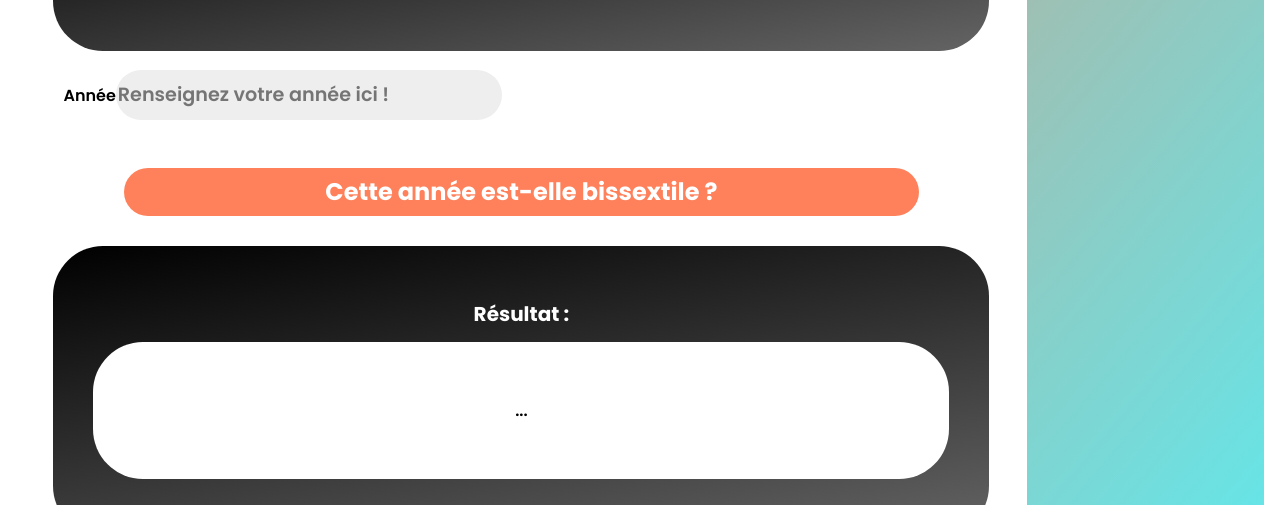
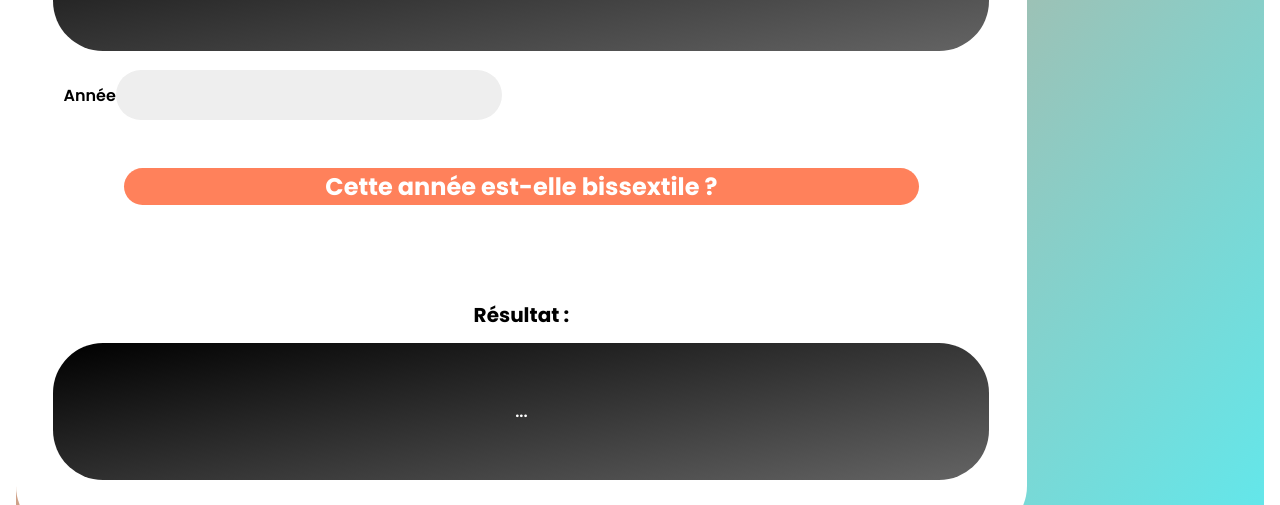
Before and after one commit to EpikToo/kosc_bissex, an Angular app in the folder bissex_front/: page /year in a window 1280 px wide. Shown: the part 295-800 px from the top of the page. Built offline with nearby package versions, Linux system fonts and the light colour scheme.

Commit message:
Style terminé sur range et year

```diff
--- a/bissex_front/src/app/bissex-range/bissex-range.component.html
+++ b/bissex_front/src/app/bissex-range/bissex-range.component.html
@@ -14,22 +14,24 @@
             <h1 class="small title">Renseignez un intervale d'années ci-dessous, puis validez pour découvrir quelles années sont bissextiles !</h1>
         </div>
         <form onsubmit="return false" (submit)="onSubmit()">
-          <div class="col-sm-6">
+          <div class="row">
+            <div class="col-sm">
               <label for="yeartbx" class="tbxindicator small">Année 1</label>
-            <input type="text" class="form-control tbx medium" id="year1tbx" placeholder="Renseignez votre année ici !" name="year1tbx">
+              <input type="text" class="form-control tbx small" id="year1tbx" name="year1tbx">
             </div>
-          <div class="col-sm-6">
-            <h1> SALUT </h1>
+            <div class="col-sm">
+              <h1 class="arrow big">>>>>>>>>>>>>>>>>>>>>>></h1>
             </div>
-          <div class="col-sm-6">
+            <div class="col-sm">
               <label for="yeartbx" class="tbxindicator small">Année 2</label>
-            <input type="text" class="form-control tbx medium" id="year2tbx" placeholder="Renseignez votre année ici !" name="year2tbx">
+              <input type="text" class="form-control tbx medium" id="year2tbx" name="year2tbx">
             </div>
-          <input type="submit" class="btn-primary btn Medium" id="yearbtn" value="Cette année est-elle bissextile ?" name="yearbtn">
+          </div>
+          <input type="submit" class="btn-primary btn medium" id="yearbtn" value="Des années bissextiles dans cet intervale ?" name="yearbtn">
         </form>
+        <div class="divresult">
+          <h1 class="medium title">Résultat :</h1>
           <div class="mantitl">
-          <h1 class="medium title">Résultat :</h1>
-          <div class="mantitl2">
             <p class="small title" [innerHtml]= "result"></p>
           </div>
         </div>
--- a/bissex_front/src/app/bissex-range/bissex-range.component.scss
+++ b/bissex_front/src/app/bissex-range/bissex-range.component.scss
@@ -13,6 +13,23 @@
         font-family: "Poppins", Arial, Helvetica, sans-serif;
         font-weight: 800;
         font-size: 13px;
+    }
+    .btn {
+        border-radius: 50px;
+        border-style: none;
+        color: #ffffff !important;
+        background-color: rgb(255, 129, 91);
+        font-family: 'Poppins', Arial, Helvetica, sans-serif;
+        font-weight: bolder;
+        width: 85%;
+        font-size: 0.5em;
+        margin-top: 2em;
+        margin-left: 7.5%;
+        margin-bottom: 2em;
+    }
+    .arrow{
+        text-align: center;
+        padding-top: 40px;
     }
   }
   @media (min-width: 992px) {
@@ -31,6 +48,23 @@
         font-family: "Poppins", Arial, Helvetica, sans-serif;
         font-weight: 800;
         font-size: 26px;
+    }
+    .btn {
+        border-radius: 50px;
+        border-style: none;
+        color: #ffffff !important;
+        background-color: rgb(255, 129, 91);
+        font-family: 'Poppins', Arial, Helvetica, sans-serif;
+        font-weight: bolder;
+        width: 85%;
+        font-size: 1.5em;
+        margin-top: 2em;
+        margin-left: 7.5%;
+        margin-bottom: 15px;
+    }
+    .arrow{
+        text-align: center;
+        padding-top: 32px;
     }
   }
 
@@ -68,21 +102,6 @@
     justify-content: space-evenly;
 }
 
-.btn {
-    border-radius: 50px;
-    border-style: none;
-    color: #ffffff !important;
-    background-color: rgb(255, 129, 91);
-    font-family: 'Poppins', Arial, Helvetica, sans-serif;
-    font-weight: bolder;
-    height: 2em;
-    width: 85%;
-    font-size: 1.5em;
-    margin-top: 2em;
-    margin-left: 7.5%;
-    margin-bottom: 30px;
-}
-
 .tbx {
     border-radius: 50px;
     border-style: none;
@@ -95,8 +114,11 @@
 }
 
 .tbxindicator {
-    /* Label style*/
     padding-left: 10px;
     font-family: 'Poppins', Arial, Helvetica, sans-serif;
     font-weight: 600;
 }
+
+.divresult{
+    margin-top: 5em;
+}
--- a/bissex_front/src/app/bissex-year/bissex-year.component.html
+++ b/bissex_front/src/app/bissex-year/bissex-year.component.html
@@ -15,12 +15,12 @@
         </div>
         <form onsubmit="return false" (submit)="onSubmit()">
           <label for="yeartbx" class="tbxindicator small">Année</label>
-          <input type="text" class="form-control tbx medium" id="yeartbx" placeholder="Renseignez votre année ici !" name="yeartbx">
-          <input type="submit" class="btn-primary btn Medium" id="yearbtn" value="Cette année est-elle bissextile ?" name="yearbtn">
+          <input type="text" class="form-control tbx medium" id="yeartbx" name="yeartbx">
+          <input type="submit" class="btn-primary btn small" id="yearbtn" value="Cette année est-elle bissextile ?" name="yearbtn">
         </form>
-        <div class="mantitl">
+        <div class="divresult">
           <h1 class="medium title">Résultat :</h1>
-          <div class="mantitl2">
+          <div class="mantitl">
             <p class="small title" [innerHtml]= "result"></p>
           </div>
         </div>
--- a/bissex_front/src/app/bissex-year/bissex-year.component.scss
+++ b/bissex_front/src/app/bissex-year/bissex-year.component.scss
@@ -14,6 +14,30 @@
         font-weight: 800;
         font-size: 13px;
     }
+    .btn {
+        border-radius: 50px;
+        border-style: none;
+        color: #ffffff !important;
+        background-color: rgb(255, 129, 91);
+        font-family: 'Poppins', Arial, Helvetica, sans-serif;
+        font-weight: bolder;
+        width: 85%;
+        font-size: 0.5em;
+        margin-top: 2em;
+        margin-left: 7.5%;
+        margin-bottom: 2em;
+    }
+    .tbx {
+        border-radius: 50px;
+        border-style: none;
+        color: black !important;
+        background-color: #EEEEEE;
+        font-family: 'Poppins', Arial, Helvetica, sans-serif;
+        font-weight: 600;
+        height: 2.5em;
+        font-size: 0.6em;
+    }
+
   }
   @media (min-width: 992px) {
     .small {
@@ -32,6 +56,30 @@
         font-weight: 800;
         font-size: 26px;
     }
+    .btn {
+        border-radius: 50px;
+        border-style: none;
+        color: #ffffff !important;
+        background-color: rgb(255, 129, 91);
+        font-family: 'Poppins', Arial, Helvetica, sans-serif;
+        font-weight: bolder;
+        width: 85%;
+        font-size: 1.5em;
+        margin-top: 2em;
+        margin-left: 7.5%;
+        margin-bottom: 15px;
+    }
+    .tbx {
+        border-radius: 50px;
+        border-style: none;
+        color: black !important;
+        background-color: #EEEEEE;
+        font-family: 'Poppins', Arial, Helvetica, sans-serif;
+        font-weight: 600;
+        height: 2.5em;
+        font-size: 1.2em;
+    }
+
   }
 
 .madiv{
@@ -68,35 +116,12 @@
     justify-content: space-evenly;
 }
 
-.btn {
-    border-radius: 50px;
-    border-style: none;
-    color: #ffffff !important;
-    background-color: rgb(255, 129, 91);
-    font-family: 'Poppins', Arial, Helvetica, sans-serif;
-    font-weight: bolder;
-    height: 2em;
-    width: 85%;
-    font-size: 1.5em;
-    margin-top: 2em;
-    margin-left: 7.5%;
-    margin-bottom: 30px;
-}
-
-.tbx {
-    border-radius: 50px;
-    border-style: none;
-    color: black !important;
-    background-color: #EEEEEE;
-    font-family: 'Poppins', Arial, Helvetica, sans-serif;
-    font-weight: 600;
-    height: 2.5em;
-    font-size: 1.2em;
-}
-
 .tbxindicator {
-    /* Label style*/
     padding-left: 10px;
     font-family: 'Poppins', Arial, Helvetica, sans-serif;
     font-weight: 600;
 }
+
+.divresult{
+    margin-top: 5em;
+}
```
Also changed, not shown: 1 other file (tests, documents, lock files or other folders). Lines whose indentation alone changed are shown as unchanged.
